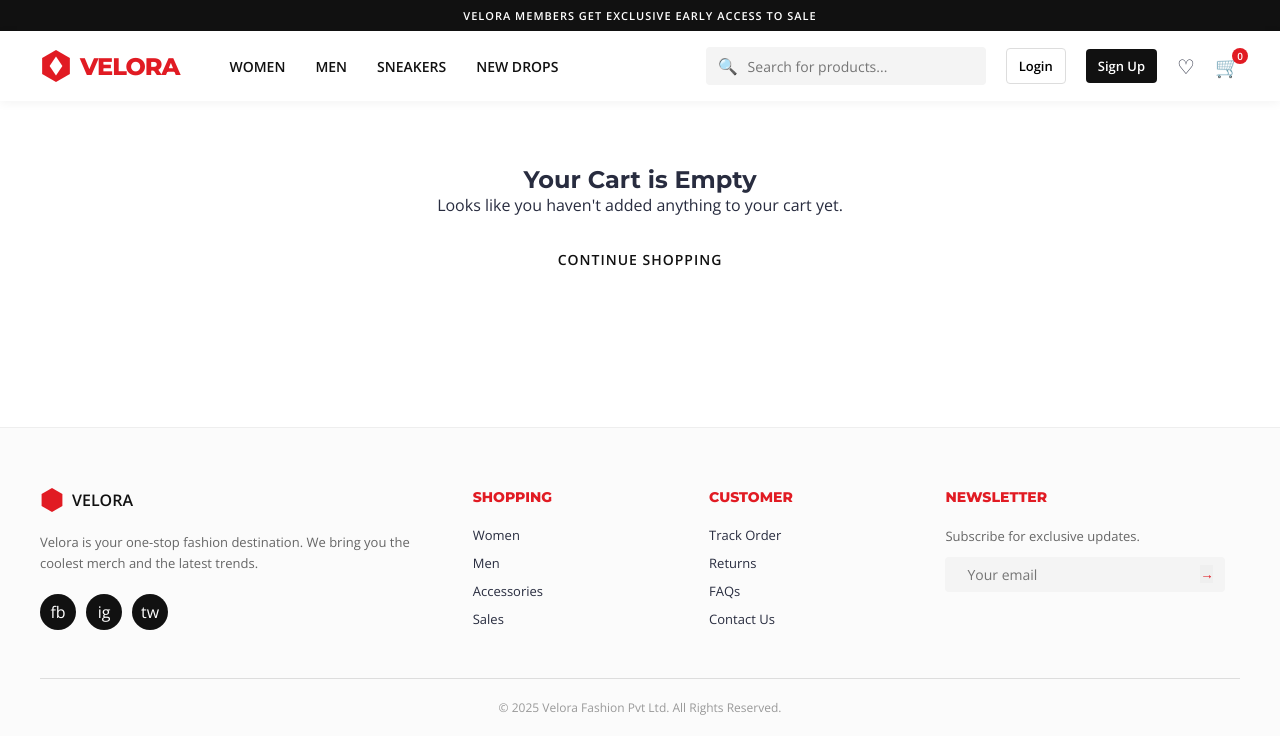
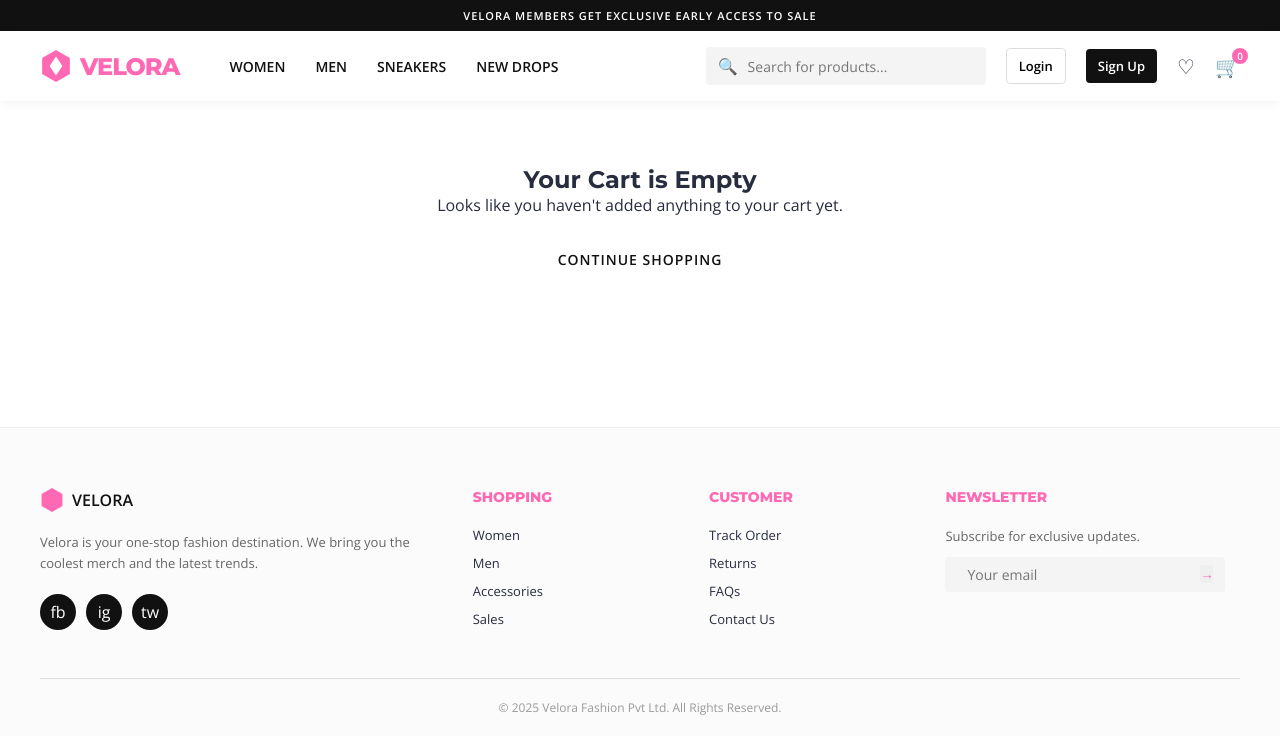
Before and after one commit to itizzakir/ECommerceApplication, a React (Vite) app in the folder ECommerceApplication Frontend/: page /cart in a window 1280 px wide. Shown: the top 754 px of the page. Built offline with nearby package versions, Linux system fonts and the light colour scheme.

Commit message:
Theme pink

```diff
--- a/ECommerceApplication Frontend/src/components/common/Footer.jsx
+++ b/ECommerceApplication Frontend/src/components/common/Footer.jsx
@@ -8,7 +8,7 @@ const Footer = () => {
       <div className="footer-grid">
         <div className="f-col">
           <div className="logo-box">
-            <svg width="24" height="24" viewBox="0 0 50 50" fill="none"><path d="M25 0L46.65 12.5V37.5L25 50L3.35 37.5V12.5L25 0Z" fill="#e11b23"/></svg>
+            <svg width="24" height="24" viewBox="0 0 50 50" fill="none"><path d="M25 0L46.65 12.5V37.5L25 50L3.35 37.5V12.5L25 0Z" fill="#FF69B4"/></svg>
             <span>VELORA</span>
           </div>
           <p>
--- a/ECommerceApplication Frontend/src/components/common/Navbar.jsx
+++ b/ECommerceApplication Frontend/src/components/common/Navbar.jsx
@@ -44,7 +44,7 @@ const Navbar = () => {
           {/* Logo */}
           <Link to="/" className="logo-box">
             <svg width="32" height="32" viewBox="0 0 50 50" fill="none" xmlns="http://www.w3.org/2000/svg">
-              <path d="M25 0L46.65 12.5V37.5L25 50L3.35 37.5V12.5L25 0Z" fill="#e11b23"/>
+              <path d="M25 0L46.65 12.5V37.5L25 50L3.35 37.5V12.5L25 0Z" fill="#FF69B4"/>
               <path d="M25 10L35 25L25 40L15 25L25 10Z" fill="white"/>
             </svg>
             <div className="logo-text">Velora</div>
--- a/ECommerceApplication Frontend/src/index.css
+++ b/ECommerceApplication Frontend/src/index.css
@@ -3,8 +3,8 @@
 
 
 :root {
-  --primary: #e11b23;
-  --primary-dark: #b9151c;
+  --primary: #FF69B4;
+  --primary-dark: #E05D9E;
   --dark: #111111;
   --gray-light: #f4f4f4;
   --text-main: #282c3f;
--- a/ECommerceApplication Frontend/src/pages/admin/AdminSidebar.jsx
+++ b/ECommerceApplication Frontend/src/pages/admin/AdminSidebar.jsx
@@ -18,7 +18,7 @@ const AdminSidebar = ({ isOpen }) => {
             <div className="sidebar-header">
                 <NavLink to="/admin" className="sidebar-brand">
                     <svg width="32" height="32" viewBox="0 0 50 50" fill="none" xmlns="http://www.w3.org/2000/svg">
-                        <path d="M25 0L46.65 12.5V37.5L25 50L3.35 37.5V12.5L25 0Z" fill="#e11b23"/>
+                        <path d="M25 0L46.65 12.5V37.5L25 50L3.35 37.5V12.5L25 0Z" fill="#FF69B4"/>
                         <path d="M25 10L35 25L25 40L15 25L25 10Z" fill="white"/>
                     </svg>
                     <div className="logo-text">Velora</div>
```
